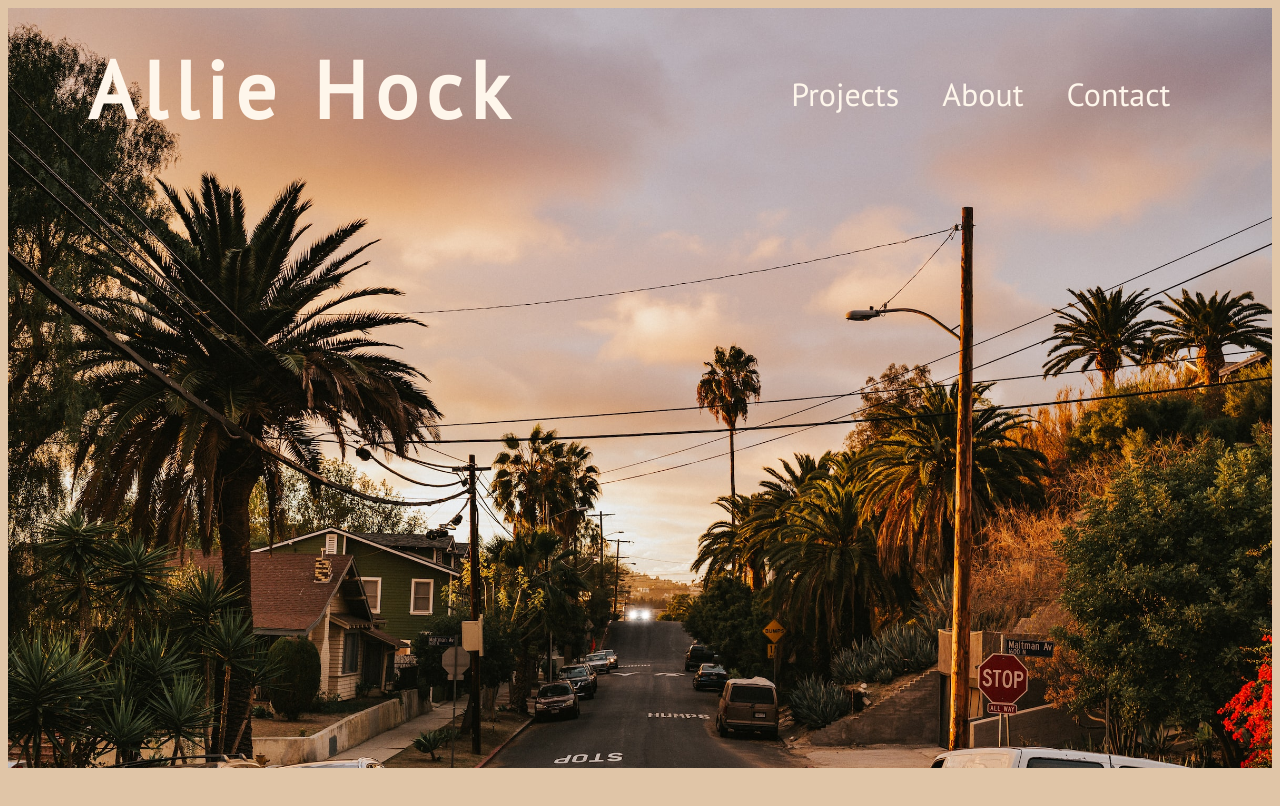
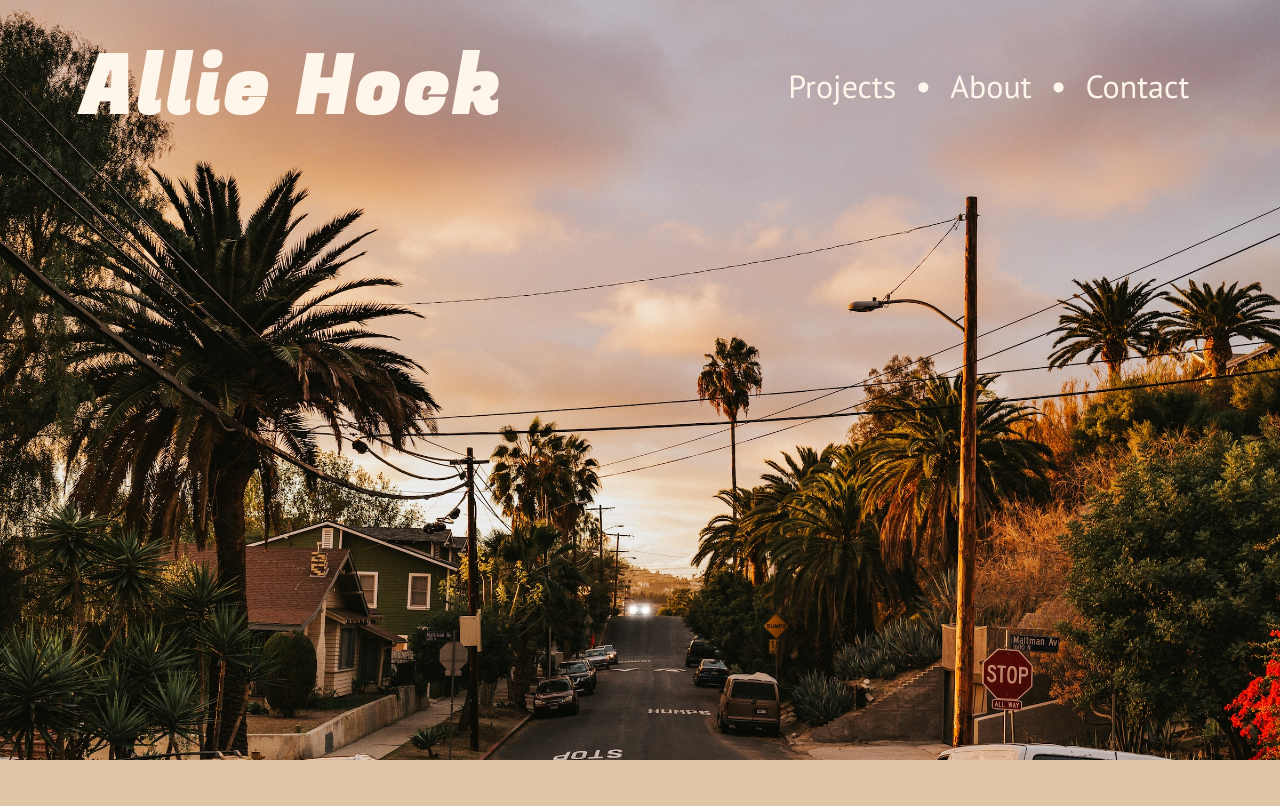
Before and after one commit to catmclough/alliehock, a plain HTML site: page index.html in a window 1280 px wide. Shown: the top 806 px of the page. Drawn offline with Linux system fonts and the light colour scheme; a web font is replaced by a local one.

Commit message:
splash page styling tweaks

```diff
--- a/assets/styles/style.css
+++ b/assets/styles/style.css
@@ -1,6 +1,7 @@
 body,
 html {
     height: 200vh;
+    margin: 0;
 }
 
 body {
@@ -36,12 +37,12 @@ body {
     margin-left: 80px;
     display: inline-block;
     font-size: 80px;
-    font-family: "PT Sans", sans-serif;
+    /* font-family: "PT Sans", sans-serif; */
     /* font-family: "BhuTuka Expanded One", cursive; */
-    /* font-family: "Fugaz One", cursive; */
+    font-family: "Fugaz One", cursive;
     /* font-family: "Yatra One", cursive; */
     color: #fef6eb;
-    letter-spacing: 8px;
+    letter-spacing: 4px;
 }
 
 nav {
@@ -55,20 +56,35 @@ nav {
     align-items: center;
 }
 
-nav a {
+.navlink {
     font-family: "PT Sans", sans-serif;
     /* font-family: "Inter", sans-serif; */
     color: #fef6eb;
     font-size: 32px;
+    display: inline-block;
+    position: relative;
     text-decoration: none;
 }
 
-nav a:hover {
-    /* text-decoration: overline; */
-    text-decoration: underline;
+.navlink::after {
+    content: "";
+    position: absolute;
+    width: 100%;
+    transform: scaleX(0);
+    height: 3px;
+    bottom: 0;
+    left: 0;
+    background-color: #fef6eb;
+    transform-origin: bottom right;
+    transition: transform 0.25s ease-out;
+}
+
+.navlink:hover::after {
+    transform: scaleX(1);
+    transform-origin: bottom left;
 }
 
 #nav-separator {
-    font-size: 20px;
-    color: #212720;
+    font-size: 10px;
+    color: #fef6eb;
 }
--- a/index.html
+++ b/index.html
@@ -16,11 +16,11 @@
     <body>
         <h1 id="name">Allie Hock</h1>
         <nav>
-            <a id="projects-navlink" href="#projects">Projects</a>
-            <!-- <span id="nav-separator">&#10192;</span> -->
-            <a id="about-navlink" href="#about">About</a>
-            <!-- <span id="nav-separator">&#10192;</span> -->
-            <a id="contact-navlink" href="#contact">Contact</a>
+            <a class="navlink" href="#projects">Projects</a>
+            <span id="nav-separator">&#11044;</span>
+            <a class="navlink" href="#about">About</a>
+            <span id="nav-separator">&#11044;</span>
+            <a class="navlink" href="#contact">Contact</a>
         </nav>
         <div id="splash"></div>
         <!-- <img
```
